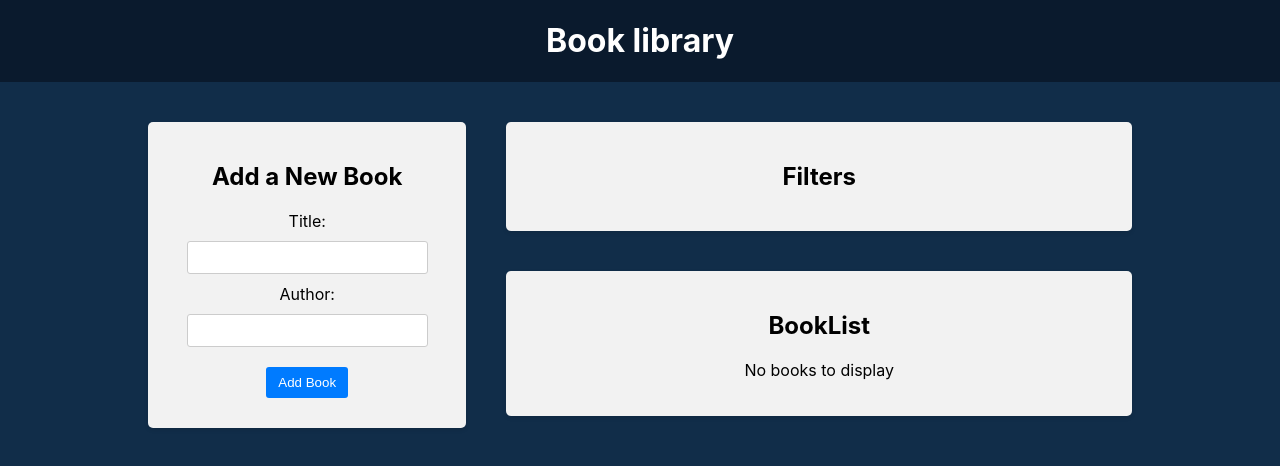
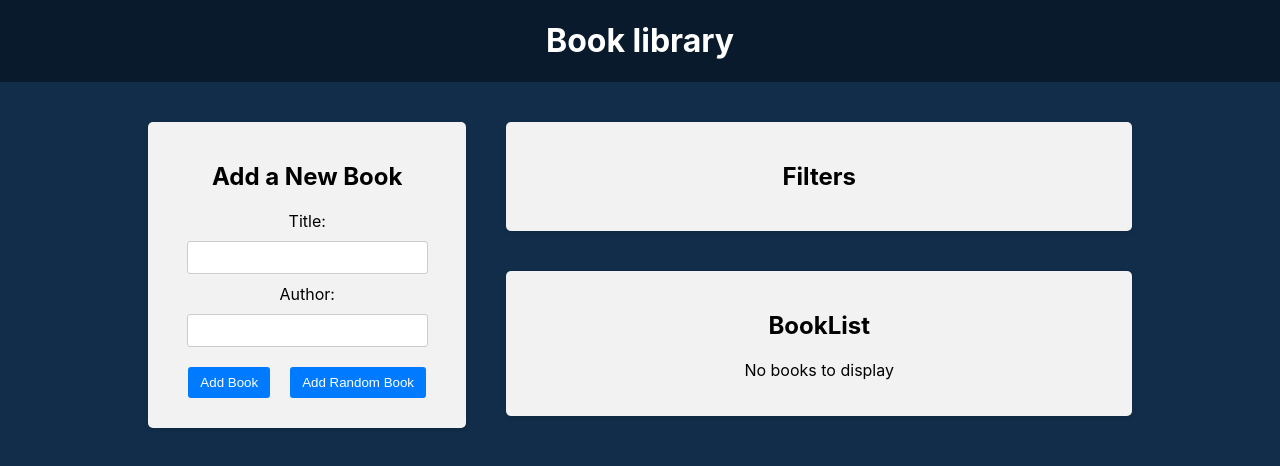
Before and after one commit to KDaniyil/BookApp, a React (Create React App) app in the folder frontend/: page / in a window 1280 px wide. Shown: the top 466 px of the page. Built offline with nearby package versions, Linux system fonts and the light colour scheme.

Commit message:
add random book

```diff
--- a/frontend/src/components/BookForm/BookForm.js
+++ b/frontend/src/components/BookForm/BookForm.js
@@ -1,12 +1,18 @@
 import React, { useState } from 'react'
 import { useDispatch } from 'react-redux'
 import { addBook } from '../../redux/books/actionCreators'
+import booksData from '../../data/books.json'
 import './BookForm.css'
 
 const BookForm = () => {
     const [title, setTitle] = useState('')
     const [author, setAuthor] = useState('')
     const dispatch = useDispatch()
+    const handleRandomBook = () => {
+        const randomIndex = Math.floor(Math.random() * booksData.length)
+        const randomBook = booksData[randomIndex]
+        dispatch(addBook(randomBook))
+    }
 
     const handleSubmit = (e) => {
         e.preventDefault()
@@ -20,7 +26,6 @@ const BookForm = () => {
             setTitle('')
             setAuthor('')
         }
-        //dispatch action to add book
     }
     return (
         <div className="app-block book-form">
@@ -45,6 +50,9 @@ const BookForm = () => {
                     />
                 </div>
                 <button type="submit">Add Book</button>
+                <button onClick={() => handleRandomBook()}>
+                    Add Random Book
+                </button>
             </form>
         </div>
     )
```
